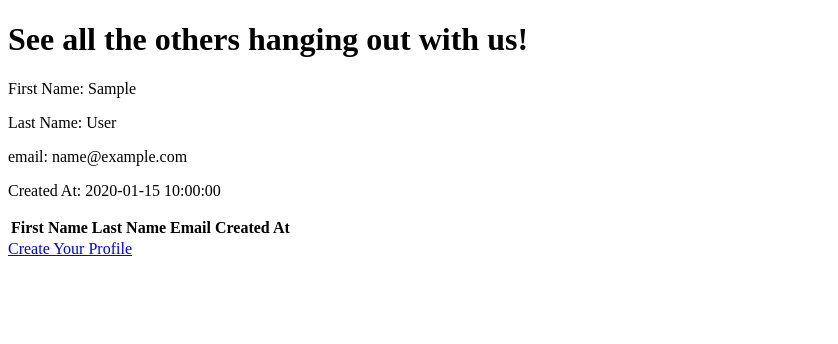
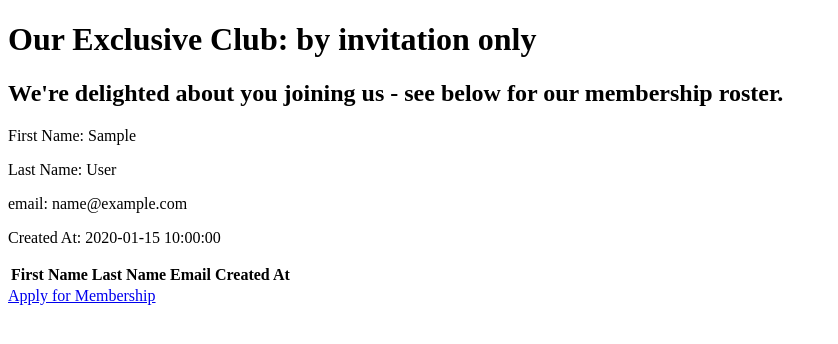
Before and after one commit to Ayub-Yassef/Dynamic-HTML-Flask-practice, a Flask app: template flask_mysql/crud/user_cr/templates/read.html in a window 1280 px wide. Shown: the top 344 px of the page, without its empty margins (0-838 px from the left). Run offline with Flask 3, Linux system fonts and the light colour scheme; the template is opened without the code that fills it: most values are stand-ins (such as "Sample title", 1, 10 or a date in 2020); lists and menus that the app fills with data are empty.

```diff
--- a/flask_mysql/crud/user_cr/templates/read.html
+++ b/flask_mysql/crud/user_cr/templates/read.html
@@ -7,7 +7,8 @@
     <title>User CR</title>
 </head>
 <body>
-    <h1>See all the others hanging out with us!</h1>
+    <h1>Our Exclusive Club: by invitation only</h1>
+    <h2>We're delighted about you joining us - see below for our membership roster.</h2>
     <table>
         <thead>
             <tr>
@@ -26,6 +27,6 @@
             {% endfor %}
         </tbody>
     </table>
-    <a href="/create">Create Your Profile</a>
+    <a href="/create">Apply for Membership</a>
 </body>
 </html>
```
